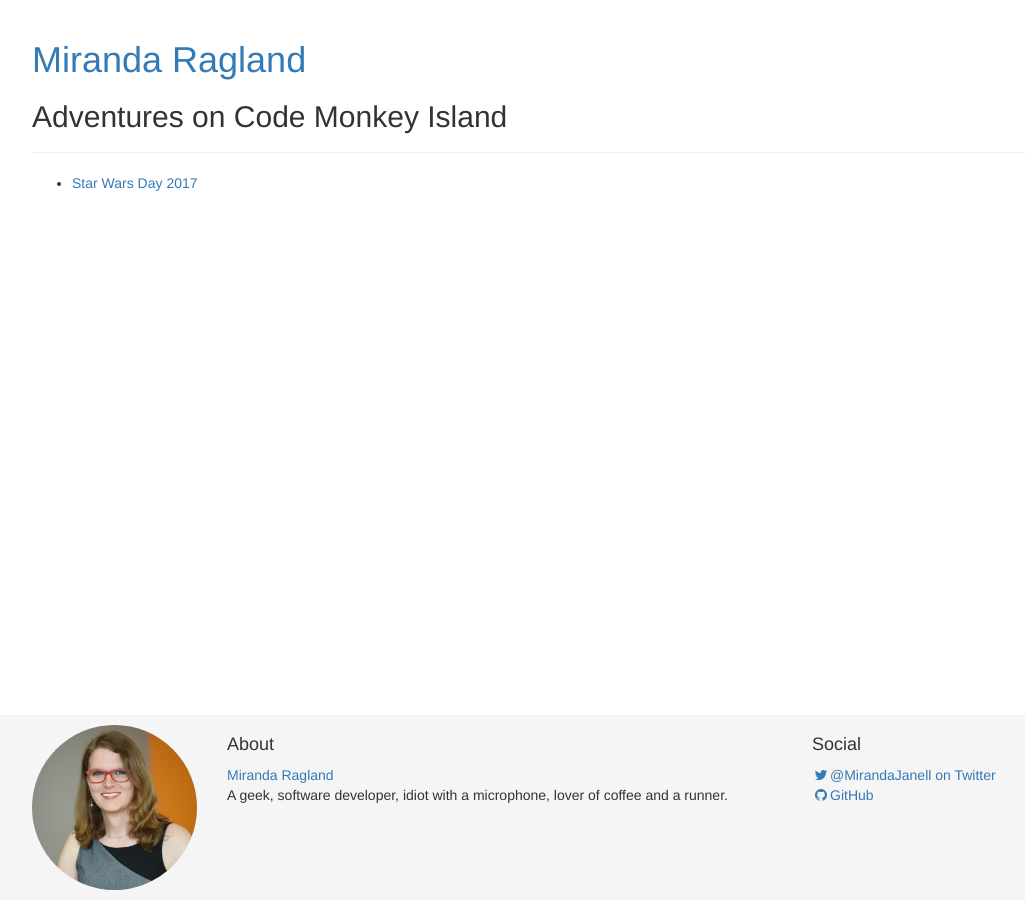
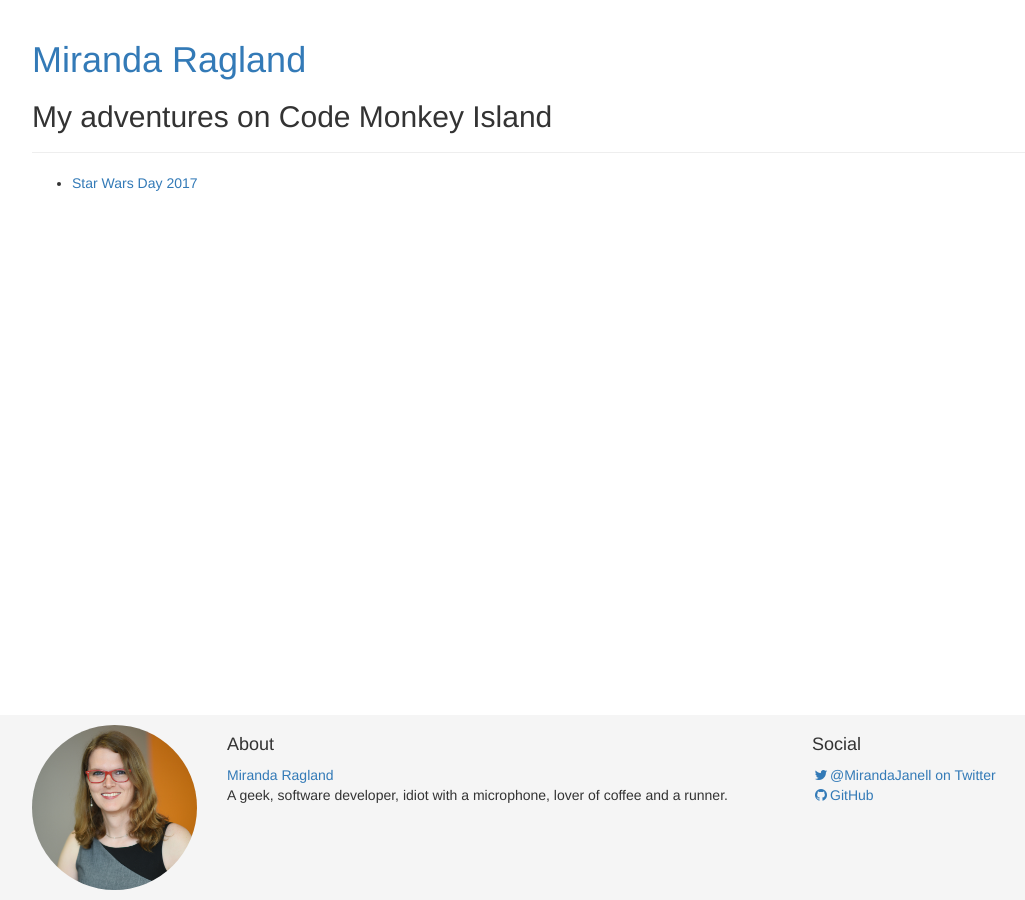
Before and after one commit to MirandaJanell/mjr-web, a Jekyll site: the page built from index.html, in a window 1280 px wide. Shown: the whole page, without its empty margins (38-1063 px from the left). Built offline with Jekyll 4.4.1, drawn with Linux system fonts in a browser that asks for light colours.

```diff
--- a/_config.yml
+++ b/_config.yml
@@ -6,12 +6,14 @@ author:
   bio: A geek, software developer, idiot with a microphone, lover of coffee and a runner.
   twitter: https://twitter.com/MirandaJanell
   github: https://github.com/mirandajanell
-description: Adventures on Code Monkey Island
+description: My adventures on Code Monkey Island
 timezone: America/Los_Angeles
 baseurl: ''
 url: http://www.mirandaragland.com
 exclude:
   - node_modules
+  - .lock
+  - Gemfile
   - package.json
 mjtheme:
   date_format: '%b %-d, %Y'
```
